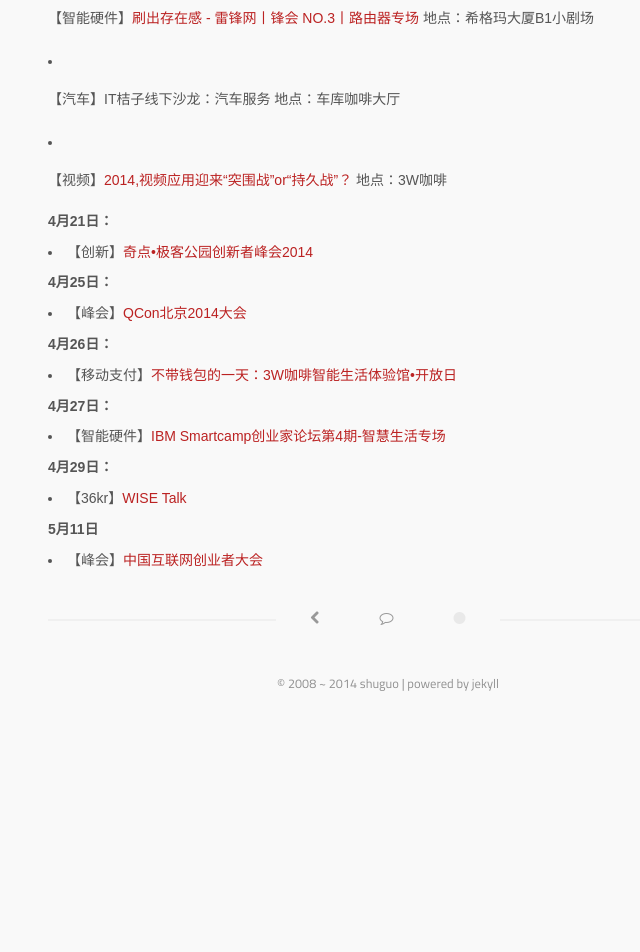
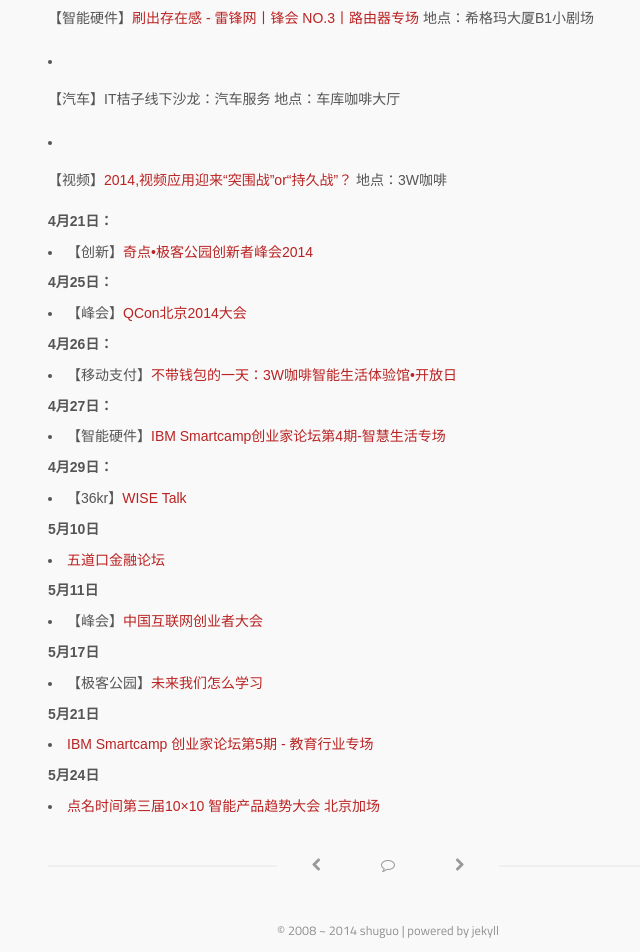
Before and after one commit to eastfoto/eastfoto.github.com, a Jekyll site: the page built from _posts/2014-04-19-internet-event.markdown, in a window 1280 px wide. Shown: the part 606-1558 px from the top of the page, without its empty margins (252-892 px from the left). Built offline with Jekyll 4.4.1, drawn with Linux system fonts in a browser that asks for light colours; some web fonts are replaced; Markdown is read by kramdown in place of the engine named in the settings; before the commit the page ends 1312 px from its top, so only the background shows below that.

Commit message:
new post with hk foto

```diff
--- a/_posts/2014-04-19-internet-event.markdown
+++ b/_posts/2014-04-19-internet-event.markdown
@@ -40,6 +40,22 @@ tags:
 
 * 【36kr】[WISE Talk](http://www.36kr.com/events/wisetalk-201404-bj)
 
+####5月10日
+
+*  [五道口金融论坛](http://business.sohu.com/s2014/pbcsf-tsinghua/)
+
 ####5月11日
 
 * 【峰会】[中国互联网创业者大会](http://zz.comsenz.com/2014cy/yicheng.html#yicheng)
+
+####5月17日
+
+* 【极客公园】[未来我们怎么学习](http://www.geekpark.net/event/detail/204070)
+
+####5月21日
+
+*  [IBM Smartcamp 创业家论坛第5期 - 教育行业专场](http://www.huodongxing.com/event/4227031583300)
+
+####5月24日
+
+*   [点名时间第三届10×10 智能产品趋势大会 北京加场](http://www.huodongxing.com/go/demohour3bj)
```
Also changed, not shown: _posts/2014-11-02-long-time-without-update.markdown (added, +11 -0 lines).
